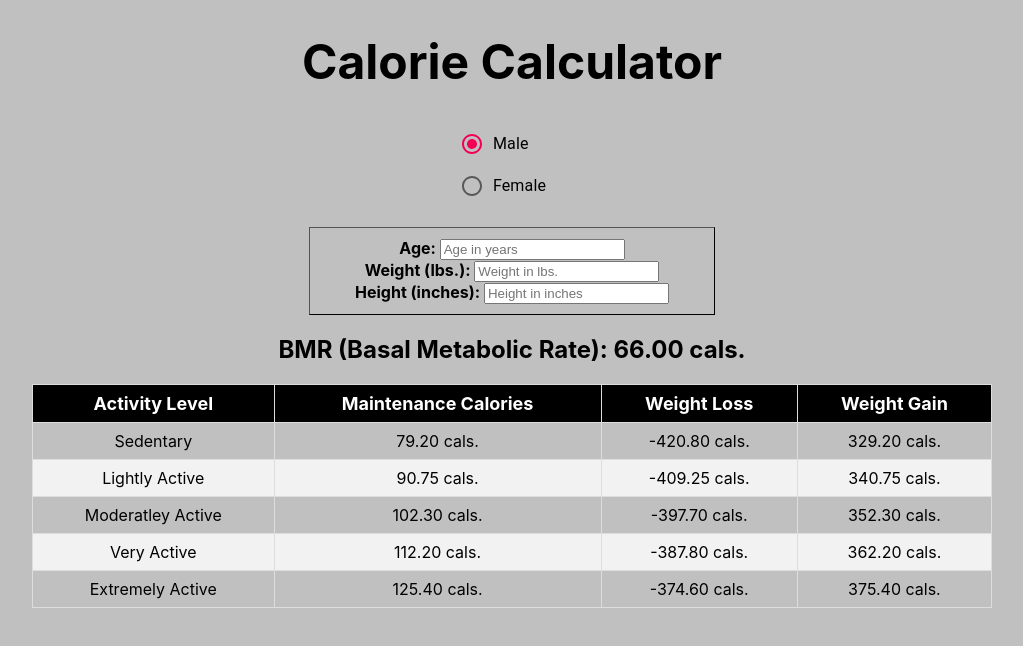
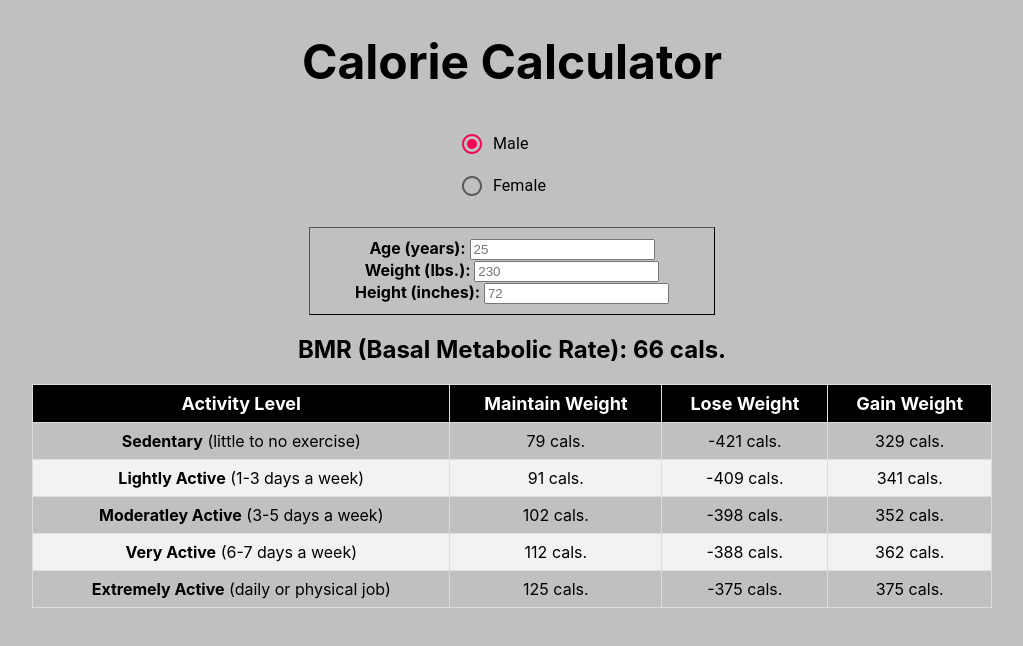
Before and after one commit to fjohnsoniii/calorie-calculator, a React (Create React App) app: page / in a window 1280 px wide. Shown: the top 646 px of the page, without its empty margins (128-1151 px from the left). Built offline with nearby package versions, Linux system fonts and the light colour scheme.

Commit message:
Added calculations for fat intake.

```diff
--- a/src/Components/BMRCalculator.js
+++ b/src/Components/BMRCalculator.js
@@ -13,7 +13,7 @@ export const BMRCalculator = () => {
         BMR: 0
     });
 
-    const [activity, setActivity] = useState({
+    const [activity] = useState({
         sedentary: 0,
         light: 0,
         moderate: 0,
@@ -21,15 +21,23 @@ export const BMRCalculator = () => {
         extreme: 0
     });
 
-    const [macros, setUserMacros] = useState({
+    const [macros] = useState({
         protein: 0,
-        carbs: 0,
-        fat: 0
+        sedentaryCarbs: 0,
+        lightCarbs: 0,
+        moderateCarbs: 0,
+        veryCarbs: 0,
+        extremeCarbs: 0,
+        sedentaryFat: 0,
+        lightFat: 0,
+        moderateFat: 0,
+        veryFat: 0,
+        extremeFat: 0
     });
 
     const [gender, setGender] = useState("male");
-    const maleBMRFormula = 66 + (6.23 * info.weight) + (12.7 * info.height) - (6.8 * info.age);
-    const femaleBMRFormula = 655 + (4.35 * info.weight) + (4.7 * info.height) - (4.7 * info.age);
+    const maleBMRFormula = 66+(6.23*info.weight)+(12.7*info.height)-(6.8*info.age);
+    const femaleBMRFormula = 655+(4.35*info.weight)+(4.7*info.height)-(4.7*info.age);
 
     const handleInfoChange = (e) => {
         setUserInfo({...info, [e.target.name]: e.target.value});
@@ -42,13 +50,11 @@ export const BMRCalculator = () => {
     const RenderBMR = () => {
         if (gender !== "male") {
             info.BMR = femaleBMRFormula;
-            {console.log(info)};
-            return <div id="bmr"><h2>BMR (Basal Metabolic Rate): {info.BMR.toFixed(2)} cals.</h2></div>
+            return <div id="bmr"><h2>BMR (Basal Metabolic Rate): {info.BMR.toFixed(0)} cals.</h2></div>
 
         } else {
             info.BMR = maleBMRFormula;
-            {console.log(info)};
-            return <div id="bmr"><h2>BMR (Basal Metabolic Rate): {info.BMR.toFixed(2)} cals.</h2></div>
+            return <div id="bmr"><h2>BMR (Basal Metabolic Rate): {info.BMR.toFixed(0)} cals.</h2></div>
         }
     };
 
@@ -56,7 +62,7 @@ export const BMRCalculator = () => {
         return (
             <div id="radioContainer">
                 <FormControl component="fieldset">
-                    <RadioGroup  aria-label="gender" name="gender" value={gender} onChange={handleRadioChange}>
+                    <RadioGroup aria-label="gender" name="gender" value={gender} onChange={handleRadioChange}>
                         <FormControlLabel value="male" control={<Radio/>} label="Male"/>
                         <FormControlLabel value="female" control={<Radio/>} label="Female"/>
                     </RadioGroup>
@@ -66,65 +72,73 @@ export const BMRCalculator = () => {
     };
 
     const setCalories = () => {
-        activity.sedentary = info.BMR * 1.2;
-        activity.light = info.BMR * 1.375;
-        activity.moderate = info.BMR * 1.55;
-        activity.veryActive = info.BMR * 1.7;
-        activity.extreme = info.BMR * 1.9;
+        activity.sedentary = info.BMR*1.2;
+        activity.light = info.BMR*1.375;
+        activity.moderate = info.BMR*1.55;
+        activity.veryActive = info.BMR*1.7;
+        activity.extreme = info.BMR*1.9;
+        console.log(activity);
     };
 
     const setMacros = () => {
-        macros.protein = info.weight * .8;
-        macros.carbs = info.weight * .8;
-        macros.fat = info.weight * .8;
+        macros.protein = (info.weight*.8).toFixed(0);
+        macros.sedentaryCarbs = ((activity.sedentary/2)/4).toFixed(0);
+        macros.lightCarbs = ((activity.light/2)/4).toFixed(0);
+        macros.moderateCarbs = ((activity.moderate/2)/4).toFixed(0);
+        macros.veryCarbs = ((activity.veryActive/2)/4).toFixed(0);
+        macros.extremeCarbs = ((activity.extreme/2)/4).toFixed(0);
+        macros.sedentaryFat = ((activity.sedentary*.3)/9).toFixed(0);
+        macros.lightFat = ((activity.light*.3)/9).toFixed(0);
+        macros.moderateFat = ((activity.moderate*.3)/9).toFixed(0);
+        macros.veryFat = ((activity.veryActive*.3)/9).toFixed(0);
+        macros.extremeFat = ((activity.extreme*.3)/9).toFixed(0);
+        console.log(macros);
     };
 
     const RenderCalorieTable = () => {
         setCalories();
         setMacros();
-        {console.log(activity)};
-        {console.log(macros)};
         return (
             <div className="calorie-table-container">
                 <table id="calories">
                     <thead>
                         <tr>
                             <th>Activity Level</th>
-                            <th>Maintenance Calories</th>
-                            <th>Weight Loss</th>
-                            <th>Weight Gain</th>
+                            <th>Maintain Weight</th>
+                            <th>Lose Weight</th>
+                            <th>Gain Weight</th>
                         </tr>
                     </thead>
                     <tbody>
                         <tr>
-                            <td>Sedentary</td>
-                            <td>{activity.sedentary.toFixed(2)} cals.</td>
-                            <td>{(activity.sedentary - 500).toFixed(2)} cals.</td>
-                            <td>{(activity.sedentary + 250).toFixed(2)} cals.</td>
+                            <td><b>Sedentary</b> (little to no exercise)</td>
+                            <td>{activity.sedentary.toFixed(0)} cals.</td>
+                            <td>{(activity.sedentary-500).toFixed(0)} cals.</td>
+                            <td>{(activity.sedentary+250).toFixed(0)} cals.</td>
                         </tr>
                         <tr>
-                            <td>Lightly Active</td>
-                            <td>{activity.light.toFixed(2)} cals.</td>
-                            <td>{(activity.light - 500).toFixed(2)} cals.</td>
-                            <td>{(activity.light + 250).toFixed(2)} cals.</td>
+                            <td><b>Lightly Active</b> (1-3 days a week)</td>
+                            <td>{activity.light.toFixed(0)} cals.</td>
+                            <td>{(activity.light-500).toFixed(0)} cals.</td>
+                            <td>{(activity.light+250).toFixed(0)} cals.</td>
                         </tr>
                         <tr>
-                            <td>Moderatley Active</td>
-                            <td>{activity.moderate.toFixed(2)} cals.</td>
-                            <td>{(activity.moderate - 500).toFixed(2)} cals.</td>
-                            <td>{(activity.moderate + 250).toFixed(2)} cals.</td>
+                            <td><b>Moderatley Active</b> (3-5 days a week)</td>
+                            <td>{activity.moderate.toFixed(0)} cals.</td>
+                            <td>{(activity.moderate-500).toFixed(0)} cals.</td>
+                            <td>{(activity.moderate+250).toFixed(0)} cals.</td>
                         </tr>
                         <tr>
-                            <td>Very Active</td>
-                            <td>{activity.veryActive.toFixed(2)} cals.</td>
-                            <td>{(activity.veryActive - 500).toFixed(2)} cals.</td>
-                            <td>{(activity.veryActive + 250).toFixed(2)} cals.</td>
+                            <td><b>Very Active</b> (6-7 days a week)</td>
+                            <td>{activity.veryActive.toFixed(0)} cals.</td>
+                            <td>{(activity.veryActive-500).toFixed(0)} cals.</td>
+                            <td>{(activity.veryActive+250).toFixed(0)} cals.</td>
                         </tr>
                         <tr>
-                            <td>Extremely Active</td>
-                            <td>{activity.extreme.toFixed(2)} cals.</td>
-                            <td>{(activity.extreme - 500).toFixed(2)} cals.</td>
-                            <td>{(activity.extreme + 250).toFixed(2)} cals.</td>
+                            <td><b>Extremely Active</b> (daily or physical job)</td>
+                            <td>{activity.extreme.toFixed(0)} cals.</td>
+                            <td>{(activity.extreme-500).toFixed(0)} cals.</td>
+                            <td>{(activity.extreme+250).toFixed(0)} cals.</td>
                         </tr>
                     </tbody>
                 </table>
@@ -138,14 +152,14 @@ export const BMRCalculator = () => {
             <div id="bmrFormContainer">
                 <RenderRadioButtons/>
                 <form id="bmrForm">
-                    <label htmlFor="age">Age: </label>
-                    <input type="number" className="age-input" placeholder="Age in years" name="age" onChange={handleInfoChange} required/>
+                    <label htmlFor="age">Age (years): </label>
+                    <input type="number" className="age-input" placeholder="25" name="age" onChange={handleInfoChange} required/>
                     <br></br>
                     <label htmlFor="weight">Weight (lbs.): </label>
-                    <input type="number" className="weight-input" placeholder="Weight in lbs." name="weight" onChange={handleInfoChange} required/>
+                    <input type="number" className="weight-input" placeholder="230" name="weight" onChange={handleInfoChange} required/>
                     <br></br>
                     <label htmlFor="height">Height (inches): </label>
-                    <input type="number" className="height-input" placeholder="Height in inches" name="height" onChange={handleInfoChange} required/>
+                    <input type="number" className="height-input" placeholder="72" name="height" onChange={handleInfoChange} required/>
                     <br></br>
                 </form>
             </div>
```
